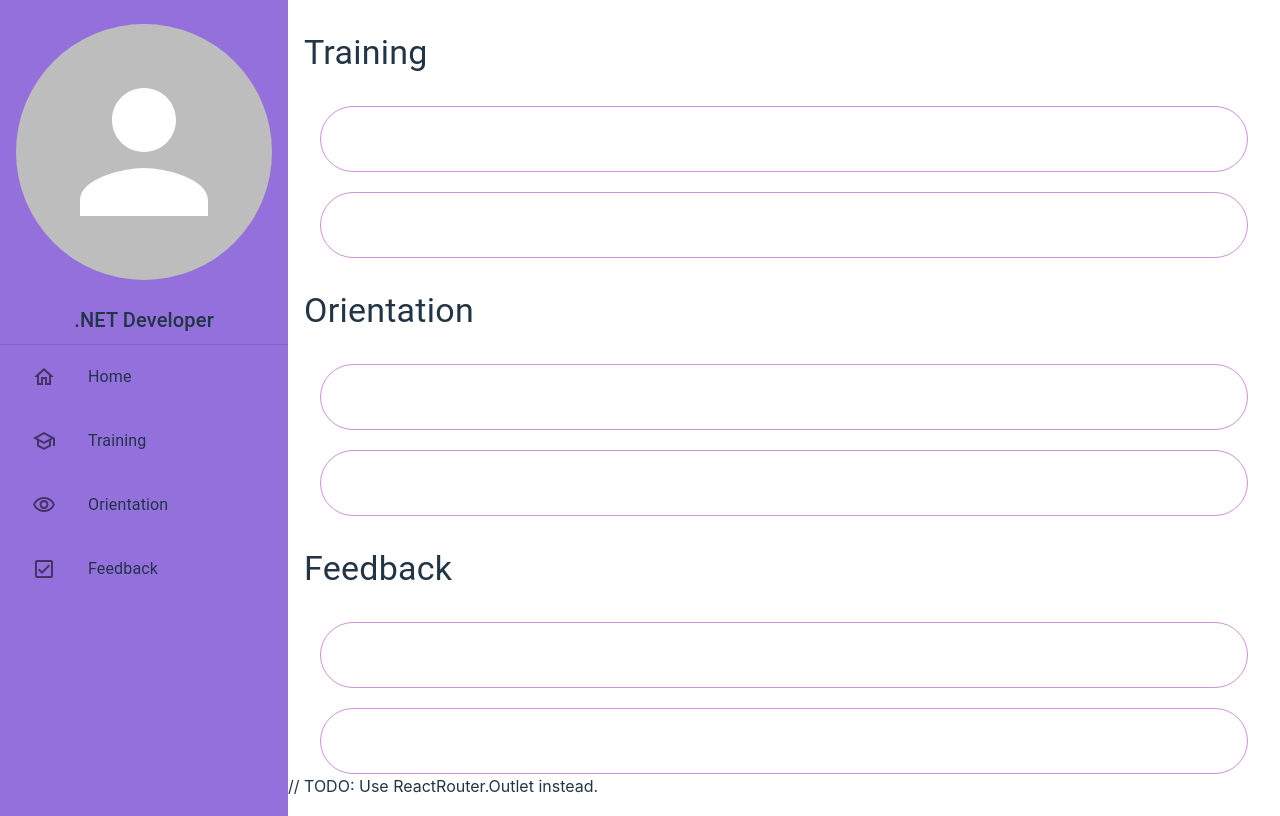
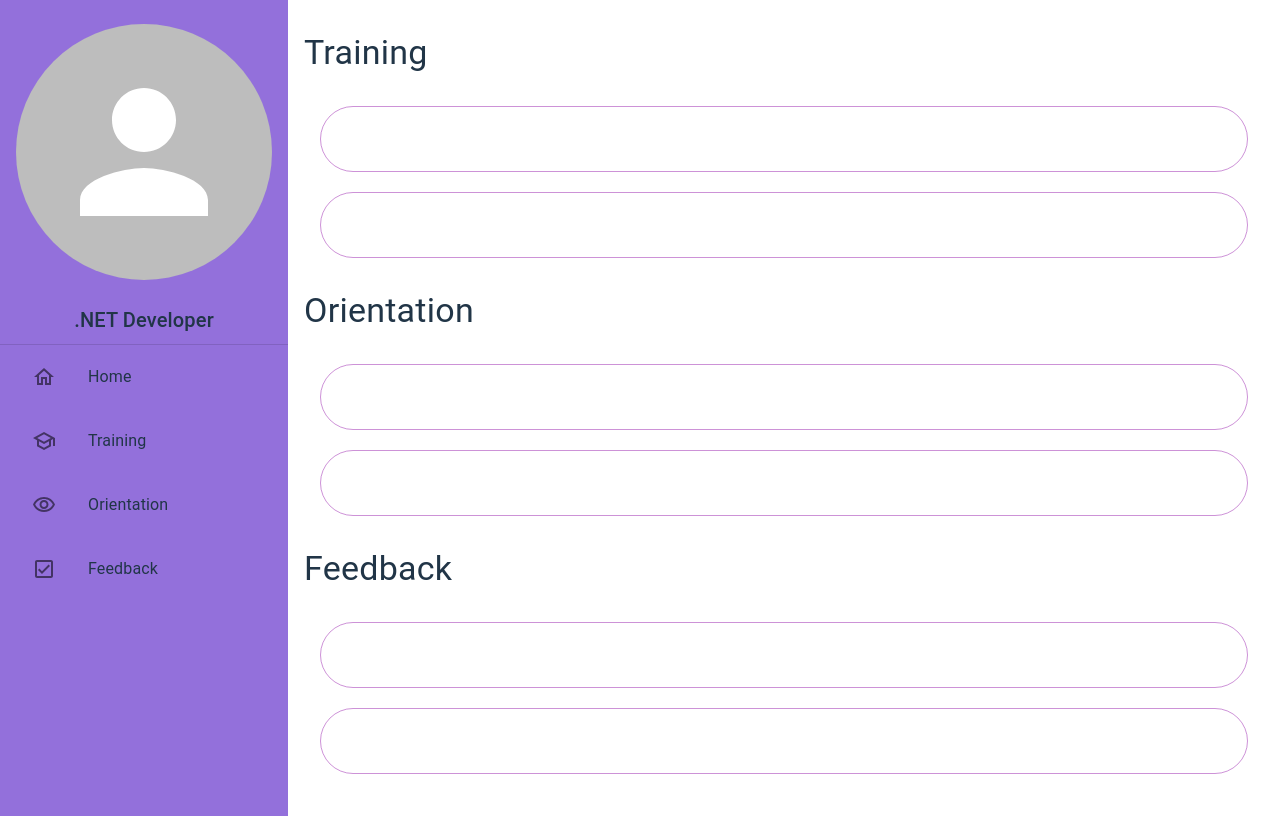
Before and after one commit to noctvrno/ETOS, a React (Vite) app in the folder Etos.Client/: page / in a window 1280 px wide. Built offline with nearby package versions, Linux system fonts and the light colour scheme.

Commit message:
Replace NavBarPage content prop with Outlet.

```diff
--- a/Etos.Client/src/components/nav-bar/nav-bar-page.jsx
+++ b/Etos.Client/src/components/nav-bar/nav-bar-page.jsx
@@ -1,15 +1,16 @@
 import React from 'react'
 import { Box } from '@mui/material'
 import NavBar from './nav-bar'
+import { Outlet } from 'react-router-dom'
 
-export default function NavBarPage(props) {
+export default function NavBarPage() {
     return (
         <Box display="flex" height="100dvh" width="100dvw">
             <Box flex={{ xs: 2 }}>
                 <NavBar />
             </Box>
             <Box flex={{ xs: 10 }}>
-                {props.content} // TODO: Use ReactRouter.Outlet instead.
+                <Outlet />
             </Box>
         </Box>
     )
```
Also changed, not shown: Etos.Client/src/main.jsx (+12 -8 lines).
